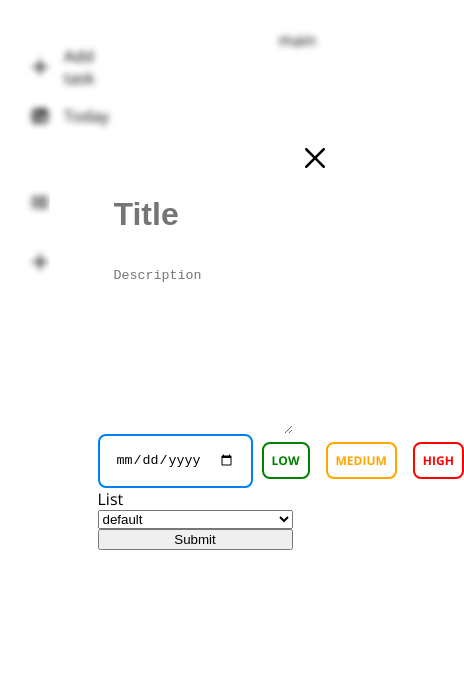
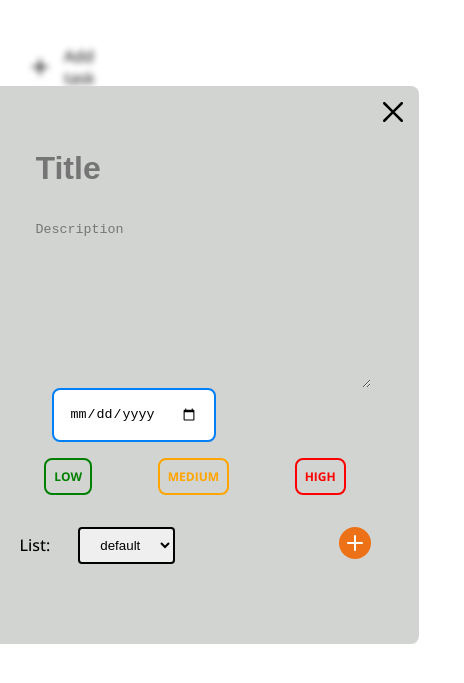
Before and after one commit to all0ver/toDoApp, a website built with webpack: page src/template.html in a window 390 px wide. Both pictures are taken after a click on the element "Add task". Shown: the part 57-740 px from the top of the page, 464 px wide, since content can reach past the window. Built offline with nearby package versions, Linux system fonts and the light colour scheme.

Commit message:
add and spawn task

```diff
--- a/src/DOM/addTask.js
+++ b/src/DOM/addTask.js
@@ -1,10 +1,11 @@
 import cross from '../img/cross.svg';
+import plus from '../img/plus.svg';
 export const addTask = () => {
   const formDiv = document.createElement("div");
   formDiv.classList.add("formDiv");
-  formDiv.style.display = 'flex';
+
   const form = `
-    <div class="form">
+    <form class="form">
       <input type="text" name="title" class="title" placeholder="Title" required>
 
       <textarea class="desc" placeholder="Description" rows="10" name="desc"></textarea>
@@ -12,41 +13,30 @@ export const addTask = () => {
       <div class='radioElements'>
       <input type="date" name="date" class="date" required>
       <div class='subRadio'>
-      <input id="low" class="priority" name="priority" type="radio" value="low" required></input>
-      <label for="low" class="labelPriority lLow">LOW</label>
-      <input id="medium" class="priority" name="priority" type="radio" value="medium" required></input>
-      <label for="medium" class="labelPriority lMedium">MEDIUM</label>
-      <input id="high" class="priority" name="priority" type="radio" value="high" required></input>
-      <label for="high" class="labelPriority lHigh">HIGH</label>
+      <label for="low" class="labelPriority lLow">LOW
+      <input id="low" class="priority" name="priority" type="radio" value="low" required>
+      </label>
+      <label for="medium" class="labelPriority lMedium">MEDIUM
+      <input id="medium" class="priority" name="priority" type="radio" value="medium" required>
+      </label>
+      <label for="high" class="labelPriority lHigh">HIGH
+      <input id="high" class="priority" name="priority" type="radio" value="high" required>
+      </label>
       </div>
       </div>
 
 
-      <label for="listId">List</label>
-      <select id="listId" class="list" name="list">
+      <div class="listAndSubmit">
+      <div class="listDiv">
+      <label for="listId" class="listLabel">List:</label>
+      <select id="listId" class="list" name="list" required>
       </select>
-
-      <button type="button">Submit</button>
-      <img src="${cross}" class="formCross">
-    </div>
+      </div>
+      <button type="submit" class="addTaskFormBtn"><img src="${plus}" alt='add task'></button>
+      </div>
+      <img src="${cross}" class="formCross" alt='close'>
+    </form>
   `;
   formDiv.innerHTML = form;
   document.body.appendChild(formDiv);
-
-  const modal = document.querySelector(".form");
-  const close = document.querySelector(".formCross");
-
-  const closeFunc = () => {
-    formDiv.style.display = 'none';
-  }
-  formDiv.addEventListener("click", closeFunc);
-  modal.addEventListener("click", (event) => {
-    event.stopPropagation();
-  });
-  close.addEventListener("click", closeFunc);
-}      //<label for="priority">Priority</label>
-//<select class="priority">
-//  <option value="1">Low</option>
-//  <option value="2">Medium</option>
-//  <option value="3">High</option>
-//</select>
+}
--- /dev/null
+++ b/src/DOM/spawnTask.js
@@ -0,0 +1,22 @@
+export const spawn = () => {
+  for (let i = 0; i < localStorage.length; i++) {
+    const key = localStorage.key(i);
+    const data = (JSON.parse(localStorage.getItem(key)));
+    const title = data.title;
+    const desc = data.desc;
+    const date = data.date;
+    const priority = data.priority;
+    const done = data.done;
+    console.log(data);
+    //console.log(title);
+    //console.log(desc);
+    //console.log(date);
+    //console.log(priority);
+    const main = document.querySelector(".main");
+    const task = document.createElement("div");
+    task.innerHTML += `<p>${title}</p>
+      <p>${desc}, ${date}, ${priority}, ${done}
+      `;
+    main.appendChild(task);
+  }
+}
--- a/src/css/addTask.css
+++ b/src/css/addTask.css
@@ -14,9 +14,15 @@
   display: flex;
   flex-direction: column;
   padding: 3rem;
-  background: white;
-  width: 50%;
-  position: relative
+  background: #d2d4d2;
+  width: 40%;
+  position: relative;
+  border-radius: 0.5rem;
+}
+
+.desc,
+.title {
+  background: #d2d4d2;
 }
 
 .formCross {
@@ -34,7 +40,7 @@
   font-weight: 700;
   font-size: 2rem;
   outline: none;
-  border-bottom: 3px solid white;
+  border-bottom: 3px solid #d2d4d2;
 }
 
 .title:focus {
@@ -64,11 +70,14 @@ input[type='radio'] {
   display: flex;
   gap: 1rem;
   align-items: center;
+  justify-content: space-between;
+  flex-wrap: wrap;
 }
+
 .radioElements label {
   border-radius: 0.5rem;
   border-width: 2px;
-  border-style:solid;
+  border-style: solid;
   cursor: pointer;
   font-weight: 700;
   font-size: 0.75rem;
@@ -79,33 +88,102 @@ input[type='radio'] {
   border-color: #008000;
   color: #008000;
 }
+
 .lMedium {
   border-color: #FFA500;
   color: #FFA500;
 }
+
 .lHigh {
   border-color: #FF0000;
   color: #FF0000;
 }
 
-#low:checked + .lLow {
+.lLow:has(input[type="radio"]:checked) {
   border-color: #008000;
   color: white;
   background: #008000;
 }
-#medium:checked + .lMedium {
+
+.lMedium:has(input[type="radio"]:checked) {
   border-color: #FFA500;
   color: white;
   background: #FFA500;
 }
-#high:checked + .lHigh {
+
+.lHigh:has(input[type="radio"]:checked) {
   border-color: #FF0000;
   color: white;
   background: #FF0000;
 }
+
 .subRadio {
   display: flex;
   justify-content: flex-end;
   gap: 1rem;
-  width: 100%;
 }
+
+.listAndSubmit {
+  display: flex;
+  padding: 2rem 0;
+  justify-content: space-between;
+}
+
+.listDiv {
+  display: flex;
+  gap: 1.75rem;
+  align-items: center;
+}
+
+.listDiv label {
+  font-weight: 500;
+}
+
+.listDiv select {
+  border-radius: 0.25rem;
+  padding: 0.5rem 1rem;
+  border: 2px solid;
+}
+
+.listAndSubmit button {
+  border-radius: 100%;
+  height: 2rem;
+  width: 2rem;
+  display: flex;
+  justify-content: center;
+  align-items: center;
+  border: none;
+  background: #ED7117;
+}
+
+.listAndSubmit img {
+  height: 1rem;
+  width: 1rem;
+  filter: brightness(0) saturate(100%) invert(97%) sepia(0%) saturate(7500%) hue-rotate(103deg) brightness(111%) contrast(100%);
+  cursor: pointer;
+}
+
+
+@media (max-width: 900px) {
+  .form {
+    width: 90%;
+  }
+}
+
+@media (max-width: 425px) {
+  .date {
+    margin: 0 2rem;
+  }
+
+  .subRadio {
+    display: flex;
+    width: 100%;
+    justify-content: space-around;
+  }
+
+  .radioElements {
+    flex-direction: column;
+    justify-content: center;
+    align-items: flex-start;
+  }
+}
--- a/src/index.js
+++ b/src/index.js
@@ -3,25 +3,52 @@ import './css/addTask.css';
 
 import { addNewItem } from './logic/add.js';
 import { addTask } from './DOM/addTask.js';
+import { spawn } from './DOM/spawnTask.js';
 
 const lists = {};
 lists["default"] = [];
+lists["work"] = [];
 
 const addTaskBtn = document.querySelector(".addTaskBtn");
 addTaskBtn.addEventListener("click", () => {
   addTask();
-  lists["work"] = [];
+
+  const formDiv = document.querySelector(".formDiv");
+  formDiv.style.display = 'flex';
+
   const list = document.querySelector(".list");
+  list.innerHTML = '';
   Object.keys(lists).forEach(name => {
     list.innerHTML += "<option value='" + name + "'>" + name + "</option>";
   });
+
+  const closeFunc = () => {
+    formDiv.style.display = 'none';
+    return;
+  }
+
+  const addTaskFormBtn = document.querySelector('.addTaskFormBtn');
+  addTaskFormBtn.addEventListener("click", (event) => {
+    event.preventDefault();
+    addNewItem(lists);
+    console.log(lists);
+    closeFunc();
+    return;
+  })
+
+  const close = document.querySelector(".formCross");
+  const modal = document.querySelector(".form");
+
+
+  formDiv.addEventListener("click", closeFunc);
+  modal.addEventListener("click", (event) => {
+    event.stopPropagation();
+  });
+  close.addEventListener("click", closeFunc);
 })
 
 
-//const btn = document.querySelector("button");
-//btn.addEventListener("click", () => {
-//  addNewItem(lists);
-//  console.log(lists);
-//})
-// reading data from local storage
+//reading data from local storage
 //console.log(Object.keys(JSON.parse(localStorage.getItem("czfz"))))
+//localStorage.clear();
+spawn();
--- a/src/logic/add.js
+++ b/src/logic/add.js
@@ -1,17 +1,11 @@
 //import { add } from "date-fns";
 import { toDoItem } from "./item.js";
 
-export const addNewItem = (lists) => {
+export const addNewItem = () => {
   const title = document.querySelector(".title").value;
   const desc = document.querySelector(".desc").value;
   const date = document.querySelector(".date").value;
-  const priority = document.querySelector(".priority").value;
-  const list = document.querySelector(".list").value;
+  const priority = document.querySelector('input[name="priority"]:checked').value;
   const newItem = new toDoItem(title, desc, date, priority);
-  lists[list].push(newItem);
   localStorage.setItem(title, JSON.stringify(newItem));
-  //console.log("list");
-  //console.log(list);
-  //console.log("local Storage:");
-  //console.log(JSON.parse(localStorage.getItem(title)));
 }
--- a/src/logic/item.js
+++ b/src/logic/item.js
@@ -4,5 +4,6 @@ export class toDoItem {
     this.desc = description;
     this.date = date;
     this.priority = priority;
+    this.done = false;
   }
 }
--- a/src/template.html
+++ b/src/template.html
@@ -37,7 +37,6 @@
       </div>
     </nav>
     <div class="main">
-      main
     </div>
 
   </div>
```
